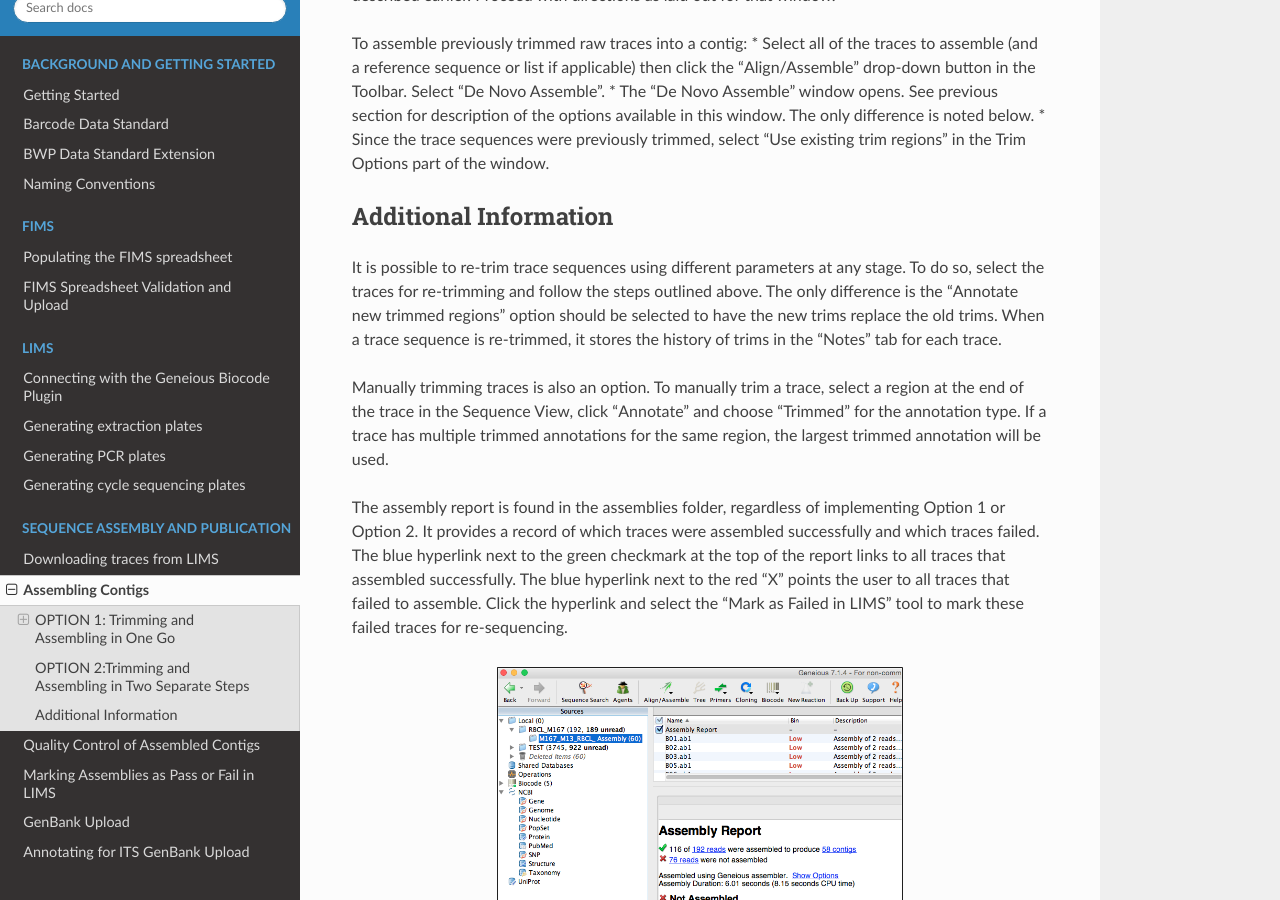
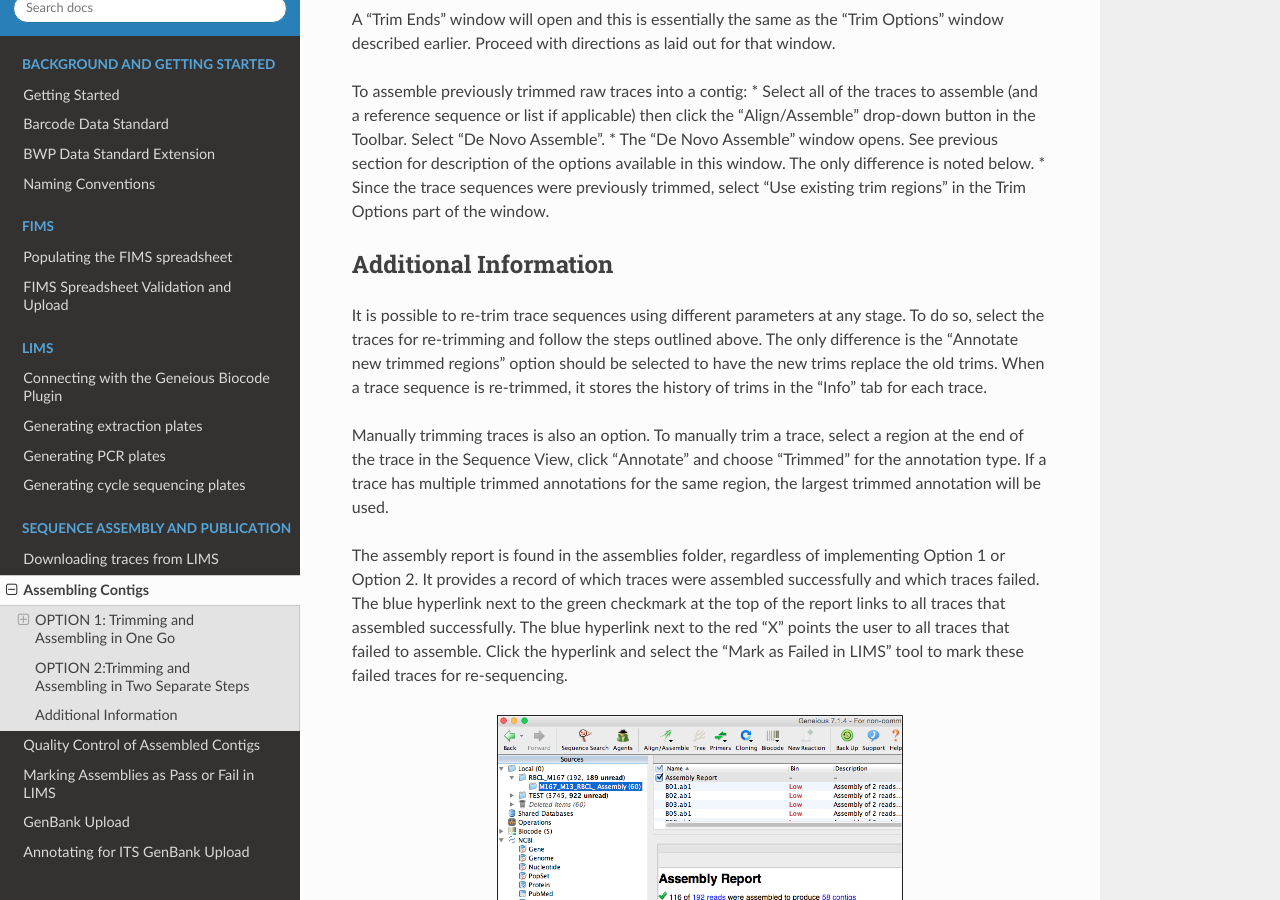
Before and after one commit to SIBarcodeNetwork/BWP-FIMS-and-LIMS, a Sphinx documentation site: the page built from Docs/assembling_contigs.rst, in a window 1280 px wide and 900 px high, scrolled down 3284 px. Built offline with Sphinx 7.4.7 and the Read the Docs theme 2.0.0, drawn with Linux system fonts in a browser that asks for light colours; some of the changed text lies outside the part shown.

Commit message:
Updated Assembling Contigs
Added a sentence about Custom Sensitivity option. Changed “Notes” tab
to “Info” tab.

```diff
--- a/Docs/assembling_contigs.rst
+++ b/Docs/assembling_contigs.rst
@@ -76,7 +76,7 @@
 Additional Information
 ----------------------
 
-It is possible to re-trim trace sequences using different parameters at any stage. To do so, select the traces for re-trimming and follow the steps outlined above. The only difference is the "Annotate new trimmed regions" option should be selected to have the new trims replace the old trims. When a trace sequence is re-trimmed, it stores the history of trims in the "Notes" tab for each trace.
+It is possible to re-trim trace sequences using different parameters at any stage. To do so, select the traces for re-trimming and follow the steps outlined above. The only difference is the "Annotate new trimmed regions" option should be selected to have the new trims replace the old trims. When a trace sequence is re-trimmed, it stores the history of trims in the "Info" tab for each trace.
 
 Manually trimming traces is also an option. To manually trim a trace, select a region at the end of the trace in the Sequence View, click "Annotate" and choose "Trimmed" for the annotation type.  If a trace has multiple trimmed annotations for the same region, the largest trimmed annotation will be used.
 
```
Also changed, not shown: other parts of Docs/assembling_contigs.rst (+1 -1 lines).
